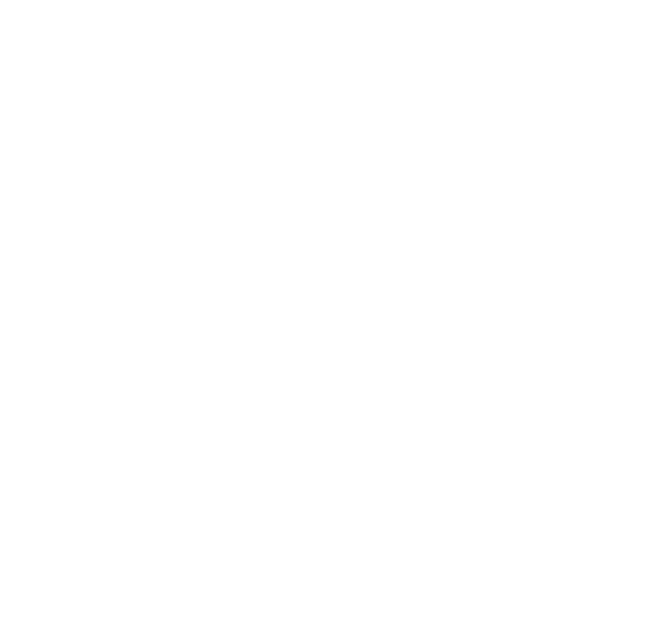
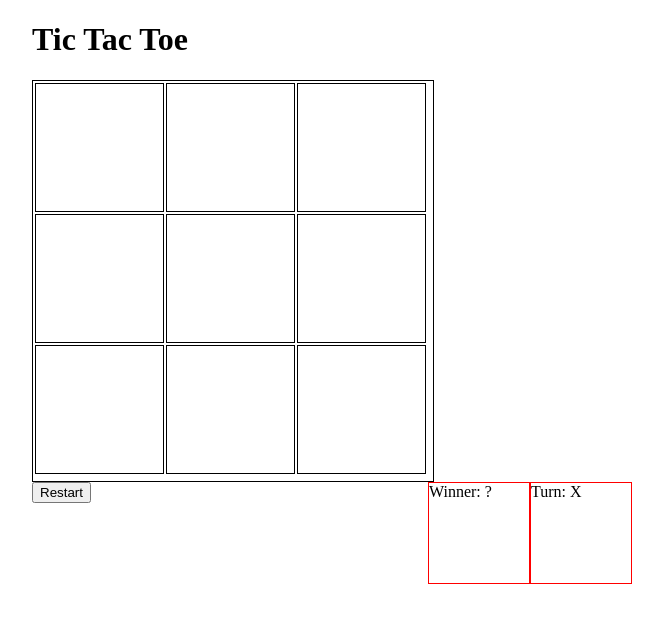
Before and after one commit to cameragadget/ttt_model, a plain HTML site: page index.html in a window 1280 px wide. Shown: the whole page, without its empty margins (308-971 px from the left). Drawn offline with Linux system fonts and the light colour scheme.

Commit message:
Phil's TTT

```diff
--- a/index.html
+++ b/index.html
@@ -4,9 +4,66 @@
   <meta charset="utf-8">
   <meta http-equiv="X-UA-Compatible" content="IE=edge">
   <title></title>
+  <style>
+
+    body{
+      width: 600px;
+      margin: 0 auto;
+    }
+
+    .align-right {
+      float: right;
+      height: 100px;
+      width: 100px;
+      border: 1px solid red;
+    }
+
+    .board {
+      width: 400px;
+      height: 400px;
+      border: 1px solid black;
+    }
+
+    div{
+      dislpay: inline-block;
+    }
+
+    td {
+      width: 125px;
+      height: 125px;
+      border: 1px solid black;
+    }
+
+    </style>
+
   <link rel="stylesheet" href="">
 </head>
 <body>
+
+<h1>Tic Tac Toe</h1>
+
+<div class="board">
+  <table>
+    <tbody>
+      <tr><td></td><td></td><td></td></tr>
+      <tr><td></td><td></td><td></td></tr>
+      <tr><td></td><td></td><td></td></tr>
+    </tbody>
+   </table>
+</div>
+
+<div class="align-right">
+<span>Turn: X</span>
+</div>
+<div class="align-right">
+<span>Winner: ?</span>
+</div>
+
+<div>
+</div>
+
+<button>Restart</button>
+
 
 
 
--- a/main.js
+++ b/main.js
@@ -12,6 +12,25 @@ var board = [
 ];
 
 // 1. START THE GAME
+//   inputs:
+//    - current player, board, won or not
+//
+//   output:
+//    - board is emptied, player is X, won is false
+
+var startGame = function() {
+won = false;
+player = "X"
+board = [
+"", "", "",
+"", "", "",
+"", "", ""
+];
+};
+
+
+
+
 // 2. PLAYER MOVE (CHANGES TURN)
 //   inputs:
 //    - whose turn it is,
@@ -38,4 +57,35 @@ var move = function(cellIndex) {
 
 
 // 3. WINNING
-var gameWon = function() {};
+//   inputs:
+//     - board
+//
+//   outputs:
+//    - true or false
+//
+// you can replace "if" with "return" and eliminate
+// the return true/false down below
+// because it's only ever returning true/false!!!
+//
+
+var gameWon = function() {
+  if (((board[0] === board[1]) && (board[0] === board[2]) && (board[0] !== "")) ||
+     ((board[3] === board[4]) && (board[3] === board[5]) && (board[4] !== "")) ||
+     ((board[6] === board[7]) && (board[6] === board[7]) && (board[6] !== "")) ||
+     ((board[0] === board[3]) && (board[0] === board[6]) && (board[0] !== "")) ||
+     ((board[1] === board[4]) && (board[1] === board[8]) && (board[1] !== "")) ||
+     ((board[2] === board[5]) && (board[3] === board[8]) && (board[2] !== "")) ||
+     ((board[0] === board[4]) && (board[8] === board[2]) && (board[0] !== "")) ||
+     ((board[6] === board[4]) && (board[6] === board[2]) && (board[6] !== ""))){
+    return true;
+  } else {
+  return false;
+}
+};
+
+
+// RENDER OUR VIEW //
+
+var render = function() {
+
+}
```
